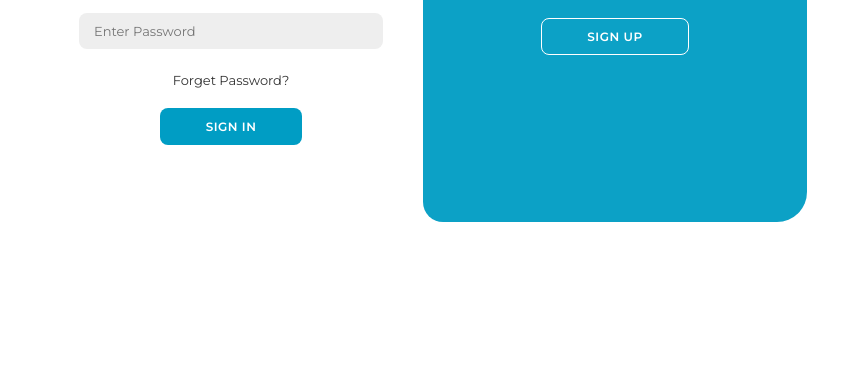
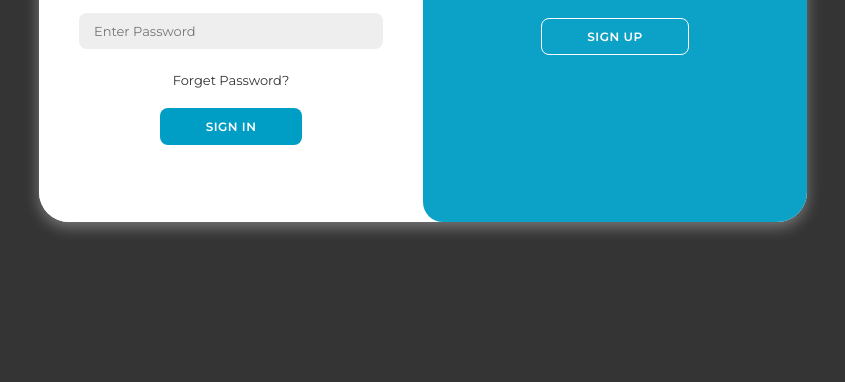
Before and after one commit to FallEzz/Registered, a plain HTML site: page index.html in a window 1280 px wide. Shown: the part 418-800 px from the top of the page, without its empty margins (217-1062 px from the left). Drawn offline with nearby package versions, Linux system fonts and the light colour scheme.

Commit message:
Update style.css

```diff
--- a/style.css
+++ b/style.css
@@ -8,8 +8,7 @@
 }
 
 body{
-    background-image: url('img/images.jpeg');
-    background-size: cover;
+    background-color: rgba(0, 0, 0, 0.795);
     display: flex;
     align-items: center;
     justify-content: center;
```
